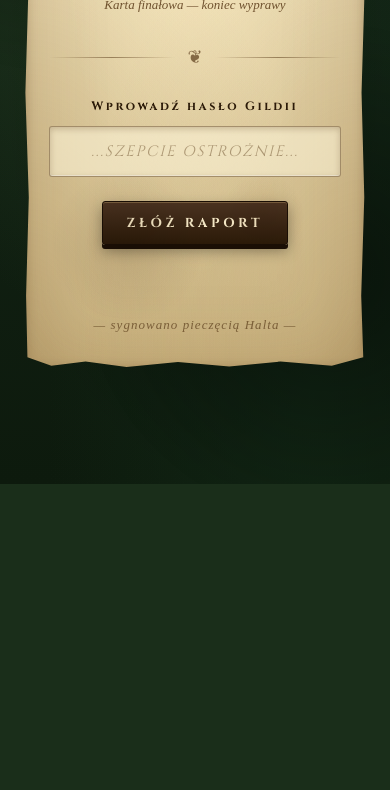
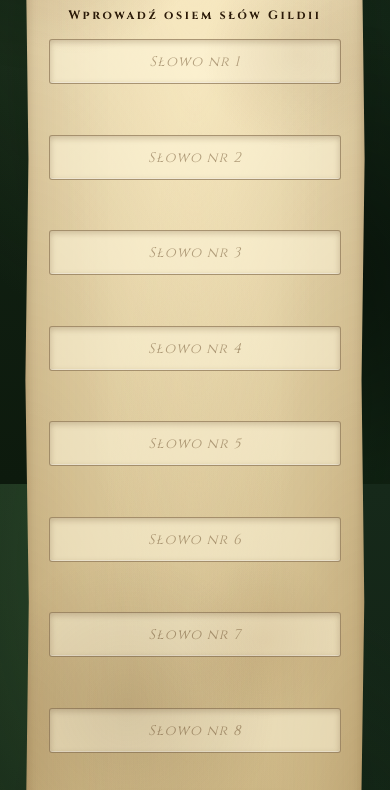
Before and after one commit to pczarnopys/zwiadowcy, a plain HTML site: page index.html in a window 390 px wide. Shown: the part 360-1150 px from the top of the page. Before the commit the page ends 844 px from the top, so only its background shows below. Drawn offline with Linux system fonts and the light colour scheme; a web font is replaced by a local one.

Commit message:
8 słów

```diff
--- a/index.html
+++ b/index.html
@@ -156,28 +156,44 @@
   }
   .divider span { font-size: 18px; }
 
-  label.field-label {
+  .word-fieldset {
+    border: none;
+    margin: 0;
+    padding: 0;
+    max-width: 420px;
+    margin-left: auto;
+    margin-right: auto;
+  }
+
+  .word-fieldset legend.field-label {
     display: block;
     text-align: center;
     font-weight: 700;
     letter-spacing: 0.22em;
     font-size: clamp(12px, 2.6vw, 14px);
-    margin-bottom: 12px;
+    margin-bottom: 16px;
+    padding: 0;
     color: #2b1a08;
+    width: 100%;
   }
 
-  .input-wrap {
-    position: relative;
-    margin: 0 auto 24px;
-    max-width: 420px;
+  .word-list {
+    display: flex;
+    flex-direction: column;
+    gap: 14px;
+    margin-bottom: 8px;
   }
 
-  input.password {
+  .word-field {
+    text-align: left;
+  }
+
+  input.word-input {
     width: 100%;
-    padding: 14px 16px;
+    padding: 12px 14px;
     font-family: 'Cinzel', serif;
-    font-size: 16px;
-    letter-spacing: 0.18em;
+    font-size: 15px;
+    letter-spacing: 0.12em;
     text-align: center;
     text-transform: uppercase;
     color: #2b1a08;
@@ -190,17 +206,34 @@
       inset 0 -1px 0 rgba(255, 255, 255, 0.4);
     transition: border-color 0.2s ease, box-shadow 0.2s ease, background 0.2s ease;
   }
-  input.password:focus {
+  input.word-input:focus {
     border-color: rgba(60, 40, 15, 0.9);
     background: rgba(255, 248, 220, 0.85);
     box-shadow:
       inset 0 2px 6px rgba(80, 50, 20, 0.35),
       0 0 0 3px rgba(212, 175, 55, 0.35);
   }
-  input.password::placeholder {
+  input.word-input::placeholder {
     color: rgba(90, 60, 25, 0.45);
     font-style: italic;
-    letter-spacing: 0.12em;
+    letter-spacing: 0.08em;
+    text-transform: none;
+  }
+
+  .word-hint {
+    font-family: 'IM Fell English', Georgia, serif;
+    font-size: 13px;
+    margin-top: 6px;
+    min-height: 1.35em;
+    text-align: center;
+    letter-spacing: 0.03em;
+    color: transparent;
+  }
+  .word-hint.ok {
+    color: #1a5a28;
+  }
+  .word-hint.bad {
+    color: var(--blood);
   }
 
   button.seal-btn {
@@ -437,7 +470,7 @@
     }
     h1.title { letter-spacing: 0.12em; }
     button.seal-btn { padding: 12px 24px; }
-    input.password { font-size: 15px; }
+    input.word-input { font-size: 14px; }
   }
 
   @media (prefers-reduced-motion: reduce) {
@@ -459,19 +492,10 @@
     <div class="divider" aria-hidden="true"><span>&#10086;</span></div>
 
     <form id="guildForm" autocomplete="off" novalidate>
-      <label for="password" class="field-label">Wprowadź hasło Gildii</label>
-      <div class="input-wrap">
-        <input
-          type="text"
-          id="password"
-          class="password"
-          name="password"
-          placeholder="...szepcie ostrożnie..."
-          aria-label="Hasło Gildii"
-          autocapitalize="characters"
-          spellcheck="false"
-        />
-      </div>
+      <fieldset class="word-fieldset">
+        <legend class="field-label">Wprowadź osiem słów Gildii</legend>
+        <div class="word-list" id="wordList"></div>
+      </fieldset>
 
       <button type="submit" class="seal-btn" id="submitBtn">Złóż raport</button>
 
@@ -511,22 +535,78 @@
 </script>
 <script>
 (() => {
-  // ====== HASŁO GILDII (zmień w razie potrzeby) ======
-  const GUILD_PASSWORD = "ARALUEN";
-  // ===================================================
+  const EXPECTED_WORDS = [
+    'ZWIADOWCA',
+    'ZAWSZE',
+    'SŁUŻY',
+    'WIERNIE',
+    'KRÓLOWI',
+    'ORAZ',
+    'KRÓLESTWU',
+    'ARALUENU',
+  ];
 
   const form     = document.getElementById('guildForm');
-  const input    = document.getElementById('password');
+  const wordList = document.getElementById('wordList');
   const feedback = document.getElementById('feedback');
   const card     = document.getElementById('parchment');
   const overlay  = document.getElementById('successOverlay');
   const canvas   = document.getElementById('confetti');
 
-  const normalize = (s) => (s || '')
-    .normalize('NFD')
-    .replace(/[\u0300-\u036f]/g, '')
-    .trim()
-    .toUpperCase();
+  /** Porównanie: bez wielkości liter, polskie znaki opcjonalne (Ł/ł → L) */
+  const normalizeWord = (s) => {
+    let t = String(s || '').trim();
+    t = t.replace(/\u0141/g, 'L').replace(/\u0142/g, 'l');
+    return t
+      .normalize('NFD')
+      .replace(/[\u0300-\u036f]/g, '')
+      .toUpperCase();
+  };
+
+  const inputs = [];
+  const hints = [];
+
+  EXPECTED_WORDS.forEach((_, i) => {
+    const row = document.createElement('div');
+    row.className = 'word-field';
+    const inp = document.createElement('input');
+    inp.type = 'text';
+    inp.className = 'word-input';
+    inp.id = `word${i}`;
+    inp.name = `word${i}`;
+    inp.placeholder = `Słowo nr ${i + 1}`;
+    inp.setAttribute('aria-label', `Słowo nr ${i + 1}`);
+    inp.autocapitalize = 'characters';
+    inp.spellcheck = false;
+    const hint = document.createElement('p');
+    hint.className = 'word-hint';
+    hint.setAttribute('aria-live', 'polite');
+    row.appendChild(inp);
+    row.appendChild(hint);
+    wordList.appendChild(row);
+    inputs.push(inp);
+    hints.push(hint);
+
+    inp.addEventListener('input', () => updateHint(i));
+  });
+
+  function updateHint(i) {
+    const hint = hints[i];
+    const raw = inputs[i].value.trim();
+    if (!raw) {
+      hint.textContent = '';
+      hint.classList.remove('ok', 'bad');
+      return;
+    }
+    const ok = normalizeWord(inputs[i].value) === normalizeWord(EXPECTED_WORDS[i]);
+    hint.textContent = ok ? 'Słowo poprawne.' : 'Słowo niepoprawne.';
+    hint.classList.toggle('ok', ok);
+    hint.classList.toggle('bad', !ok);
+  }
+
+  function allWordsCorrect() {
+    return EXPECTED_WORDS.every((w, i) => normalizeWord(inputs[i].value) === normalizeWord(w));
+  }
 
   let unlocked = false;
 
@@ -534,8 +614,7 @@
     e.preventDefault();
     if (unlocked) return;
 
-    const value = normalize(input.value);
-    if (value === normalize(GUILD_PASSWORD)) {
+    if (allWordsCorrect()) {
       unlock();
     } else {
       reject();
@@ -555,7 +634,9 @@
       card.classList.remove('error-glow');
     }, 900);
 
-    input.select();
+    const badIdx = EXPECTED_WORDS.findIndex((w, i) => normalizeWord(inputs[i].value) !== normalizeWord(w));
+    if (badIdx >= 0) inputs[badIdx].focus();
+    else inputs[0].focus();
   }
 
   function unlock() {
```
